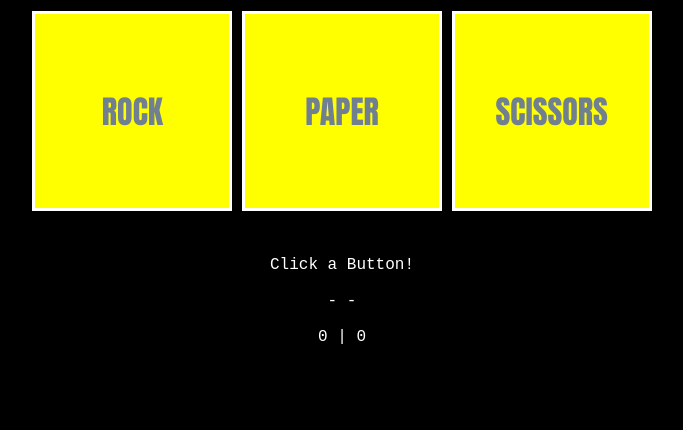
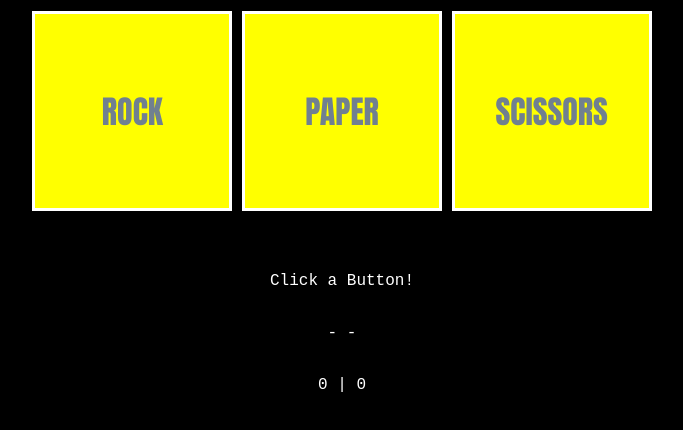
Before and after one commit to catnapfeverdream/rock-paper-scissors, a plain HTML site: page index.html in a window 1280 px wide. Shown: the whole page, without its empty margins (298-981 px from the left). Drawn offline with Linux system fonts and the light colour scheme.

Commit message:
fix centering of reset button
aesthetic

```diff
--- a/style.css
+++ b/style.css
@@ -18,3 +18,10 @@ button {
     font-size:2em;
     text-align: center;
 }
+
+#results {
+    display: flex;
+    flex-direction: column;
+    justify-content: center;
+    align-items: center;
+}
```
